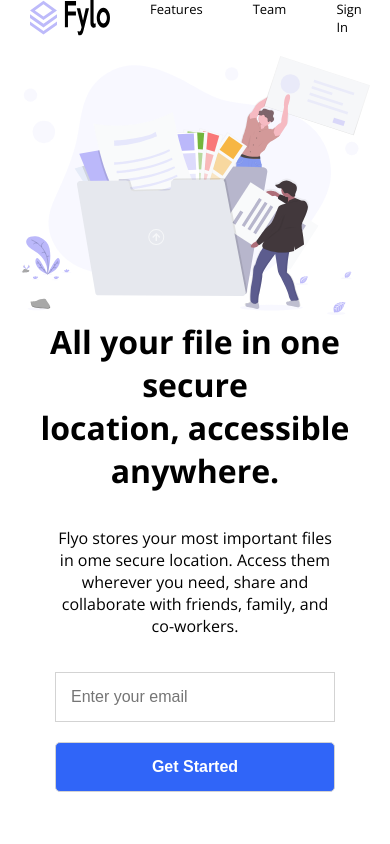
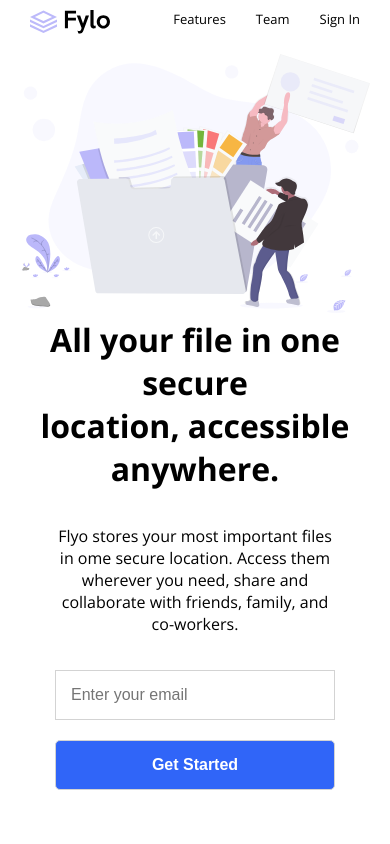
Before and after one commit to otunba32/Fylo-landingpage, a plain HTML site: page index.html in a window 390 px wide. Shown: the top 844 px of the page. Drawn offline with nearby package versions, Linux system fonts and the light colour scheme.

Commit message:
changes made

```diff
--- a/fylo.css
+++ b/fylo.css
@@ -10,6 +10,7 @@
 
     }
     .head {
+        margin-top: 10px;
         width: 100%;
         display: flex;
         justify-content: space-between;
@@ -21,7 +22,7 @@
     }
     ul{
         display: flex;
-        gap: 50px;
+        gap: 30px;
 
     }
     ul li {
```
Also changed, not shown: index.html (+1 -0 lines).
